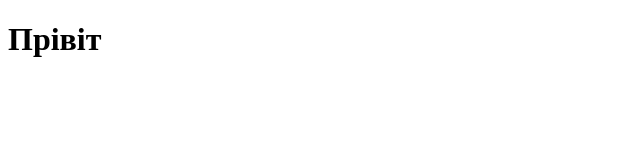
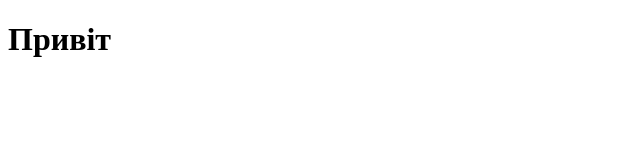
Before and after one commit to lena06051981be/LENA, a plain HTML site: page index.html in a window 1280 px wide. Shown: the full height of the page, 0-640 px from the left. Drawn offline with Linux system fonts and the light colour scheme.

Commit message:
Update index.html

```diff
--- a/index.html
+++ b/index.html
@@ -7,6 +7,6 @@
     <title>Document</title>
 </head>
 <body>
-  <h1>Прівіт</h1>
+  <h1>Привіт</h1>
 </body>
 </html>
```
